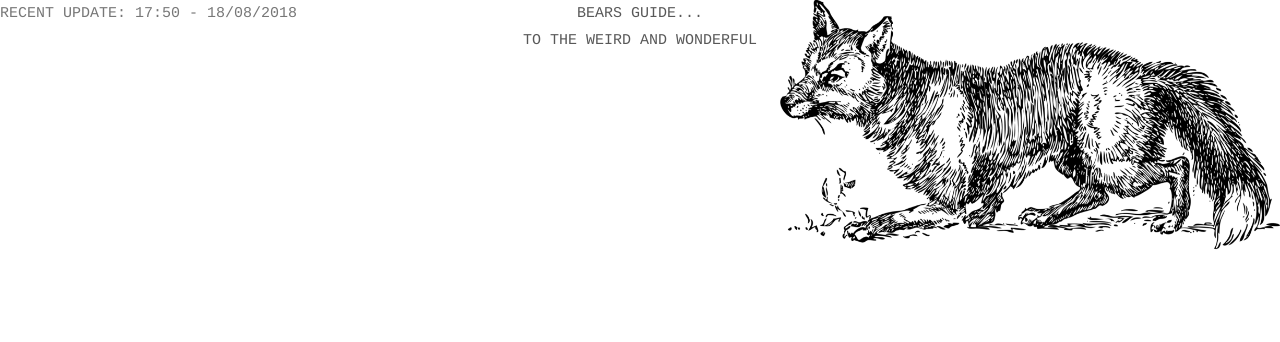
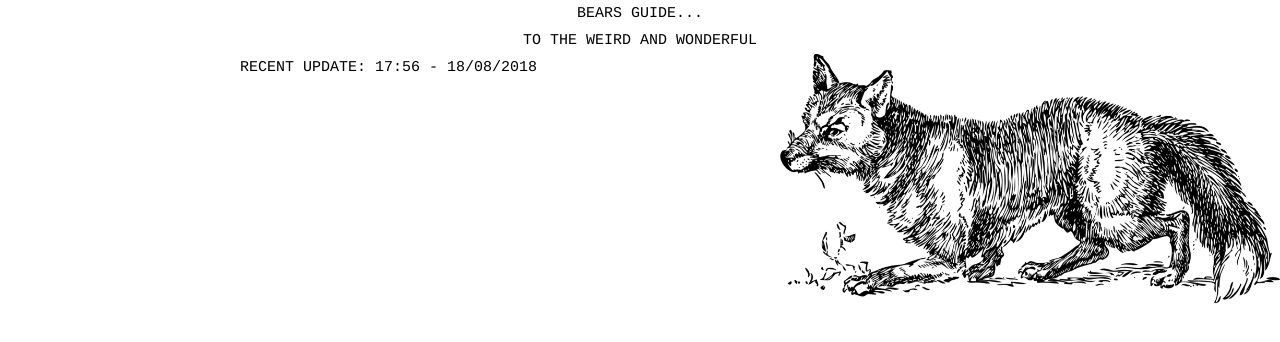
Before and after one commit to grizzlebear22/the-weird-and-wonderful-woods, a plain HTML site: page index.html in a window 1280 px wide. Drawn offline with Linux system fonts and the light colour scheme.

Commit message:
Removed the Style
I removed some of the complicated old styles due to they were irrelevant/

```diff
--- a/index.html
+++ b/index.html
@@ -10,23 +10,9 @@ body, html {
   color: #777;
   background-color: #ffffff;
   font-family: "Tempus Sans ITC", Courier, monospace;
-}
-.bgimg-1, .bgimg-2, .bgimg-3 {
-  position: relative;
-  opacity: 0.65;
-  background-position: center;
-  background-repeat: no-repeat;
-  background-size: cover;
-}
-
-.caption {
-  position: absolute;
-  left: 0;
-  top: 50%;
-  width: 100%;
   text-align: center;
   color: #000;
-}
+  }
 
 h3 {
   letter-spacing: 5px;
@@ -39,8 +25,7 @@ h3 {
 </style>
 
                <body>
-<div class="bgimg-1">
-  <div class="caption">
+<div>
     <span class="border">BEARS GUIDE...</span><br>
     <span class="border">TO THE WEIRD AND WONDERFUL</span>
       </div>
@@ -53,4 +38,4 @@ h3 {
 </body>
 
 </html>
-RECENT UPDATE: 17:50 - 18/08/2018
+RECENT UPDATE: 17:56 - 18/08/2018
```
